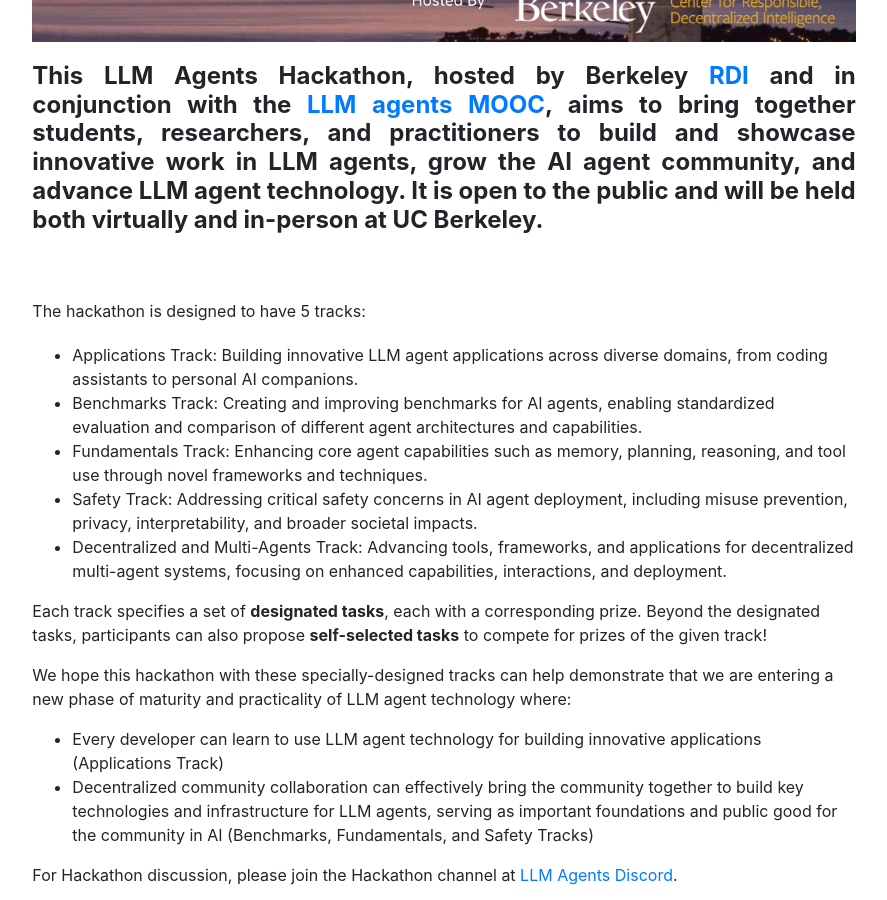
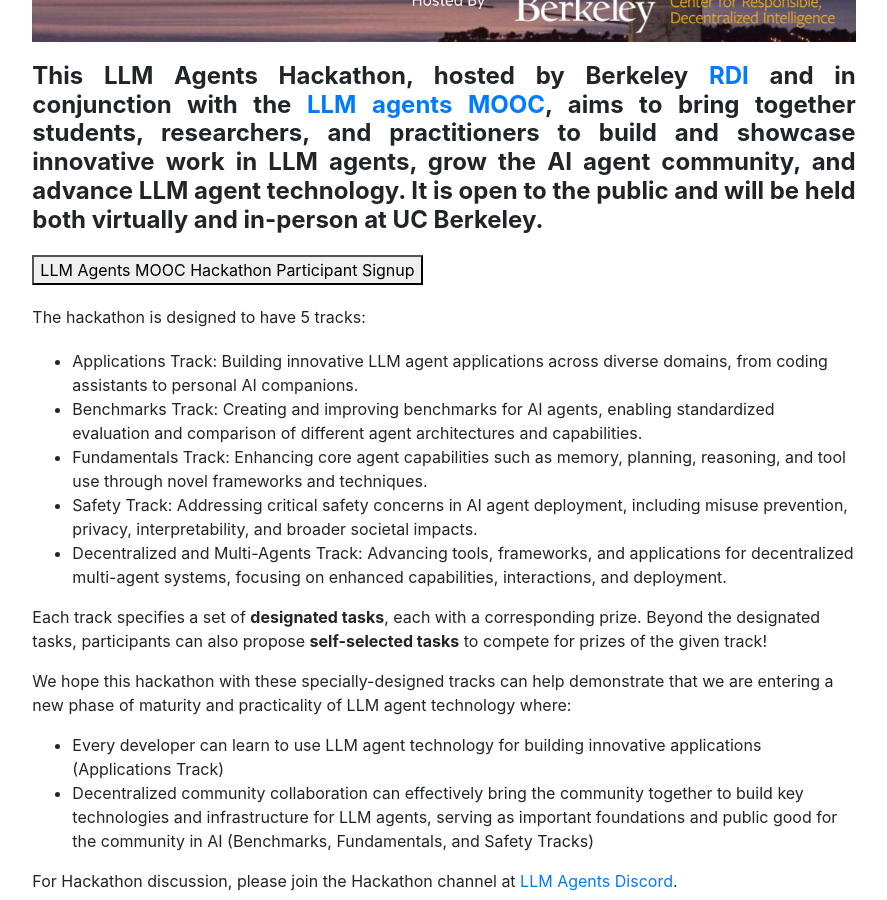
Before and after one commit to rdi-berkeley/llm-agents-hackathon, a Jekyll site: the page built from index.md, in a window 1280 px wide and 900 px high, scrolled down 325 px. Shown: the whole window, without its empty margins (196-1083 px from the left). Built offline with Jekyll 4.4.1, drawn with Linux system fonts in a browser that asks for light colours; nearby versions of some CDN libraries; comment, search, counter and statistics services are not loaded.

Commit message:
Update home.html

```diff
--- a/_layouts/home.html
+++ b/_layouts/home.html
@@ -40,6 +40,8 @@ cover-img: "/assets/img/ZKP_Web3 HackathonBanner.jpg"
   This LLM Agents Hackathon, hosted by Berkeley <a href="https://rdi.berkeley.edu/">RDI</a> and in conjunction with the <a href="https://llmagents-learning.org"</a> LLM agents MOOC</a>, aims to bring together students, researchers, and practitioners to build and showcase innovative work in LLM agents, grow the AI agent community, and advance LLM agent technology.
   It is open to the public and will be held both virtually and in-person at UC Berkeley.
 </h2>
+
+<button onclick="location.href='#signup'">LLM Agents MOOC Hackathon Participant Signup</button>
 
 <!-- <h3> Thank you for participating, please register for ZKP Closing Workshop, Hackathon Demos & Awards Ceremony, plus Career Fair & Dev Info Reception, on Tuesday, May 2, 5-8pm PDT, offered both virtually and in-person at Wozniak Lounge, Soda Hall, UC Berkeley: </h3>
  -->
```
